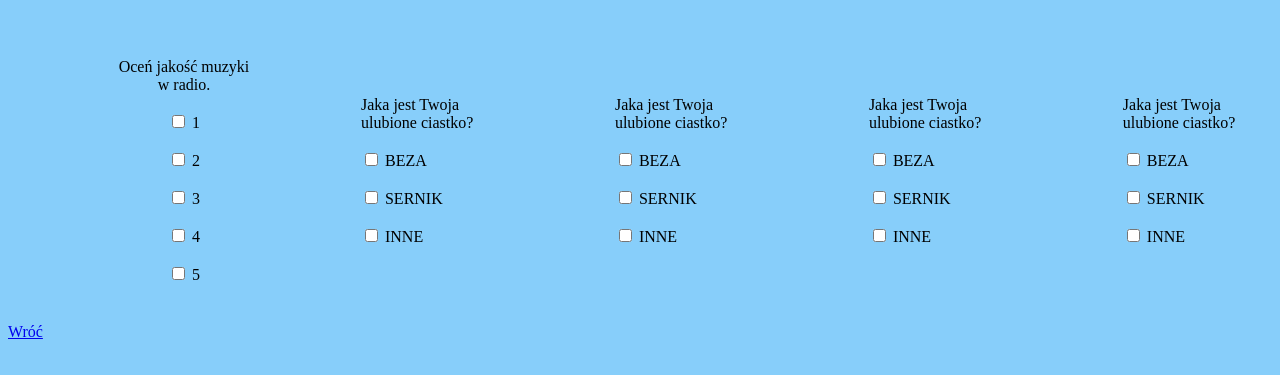
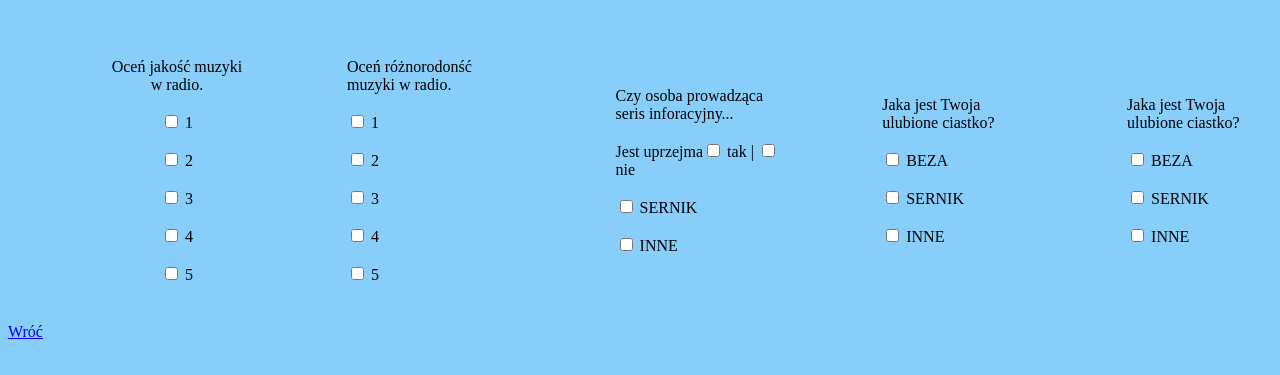
Before and after one commit to ArturGrabarczyk/strona-, a plain HTML site: page formularz.html in a window 1280 px wide. Shown: the part 61-436 px from the top of the page. Drawn offline with Linux system fonts and the light colour scheme.

Commit message:
Update formularz.html

```diff
--- a/formularz.html
+++ b/formularz.html
@@ -25,18 +25,22 @@
 <br><br><br> </TD>
 <br><br>
 </TD>
-<TD width="500"><TD width="500">Jaka jest Twoja ulubione ciastko?
+<TD width="500"><TD width="500">Oceń różnorodonść muzyki w radio.
 <br><br>
-<input type="checkbox" name="ciastko" value="k"> BEZA
+<input type="checkbox" name="muzyka" value="k"> 1
 <br><br>
-<input type="checkbox" name="ciastko" value="m"> SERNIK
+<input type="checkbox" name="muzyka" value="m"> 2
 <br><br>
-<input type="checkbox" name="ciastko" value="inna"> INNE
+<input type="checkbox" name="muzyka" value="inna"> 3
+<br><br>
+<input type="checkbox" name="muzyka" value="inna"> 4
+<br><br>
+<input type="checkbox" name="muzyka" value="inna"> 5
 <br><br><br> </TD>
 </TD>
-<TD width="500"><TD width="500">Jaka jest Twoja ulubione ciastko?
+<TD width="500"><TD width="500">Czy osoba prowadząca seris inforacyjny...
 <br><br>
-<input type="checkbox" name="ciastko" value="k"> BEZA
+Jest uprzejma<input type="checkbox" name="osoba" value="k"> tak | <input type="checkbox" name="osoba" value="k"> nie
 <br><br>
 <input type="checkbox" name="ciastko" value="m"> SERNIK
 <br><br>
```
